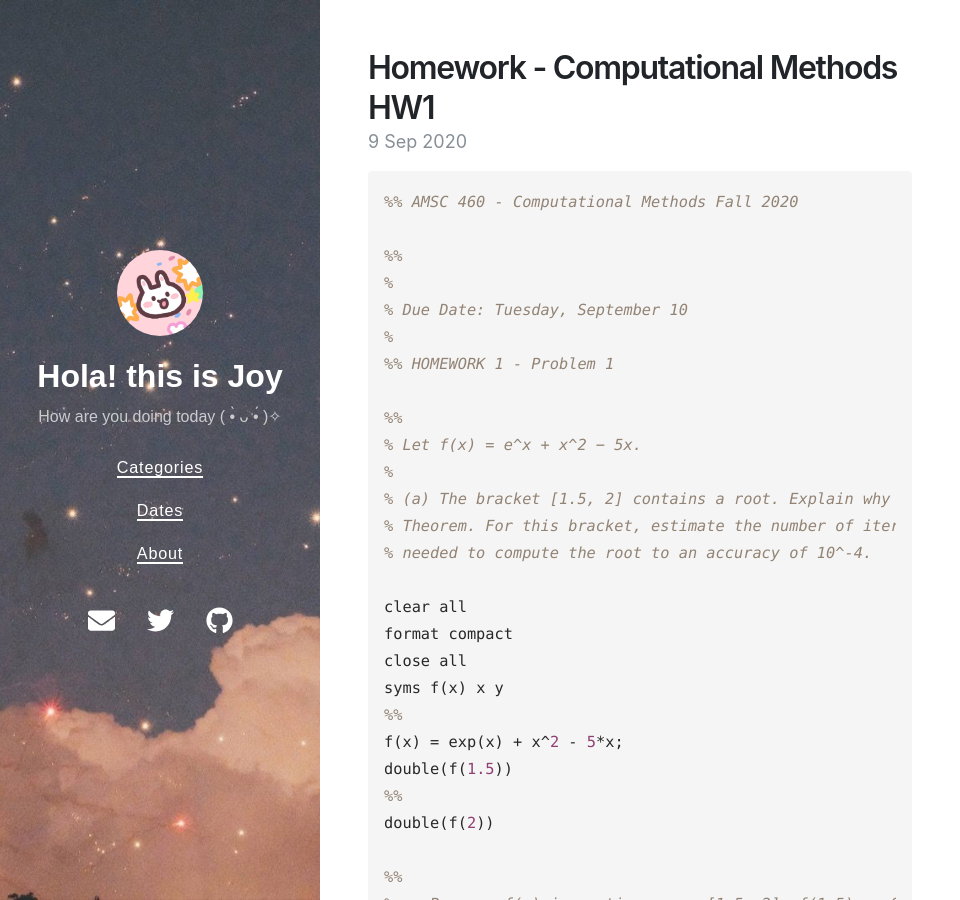
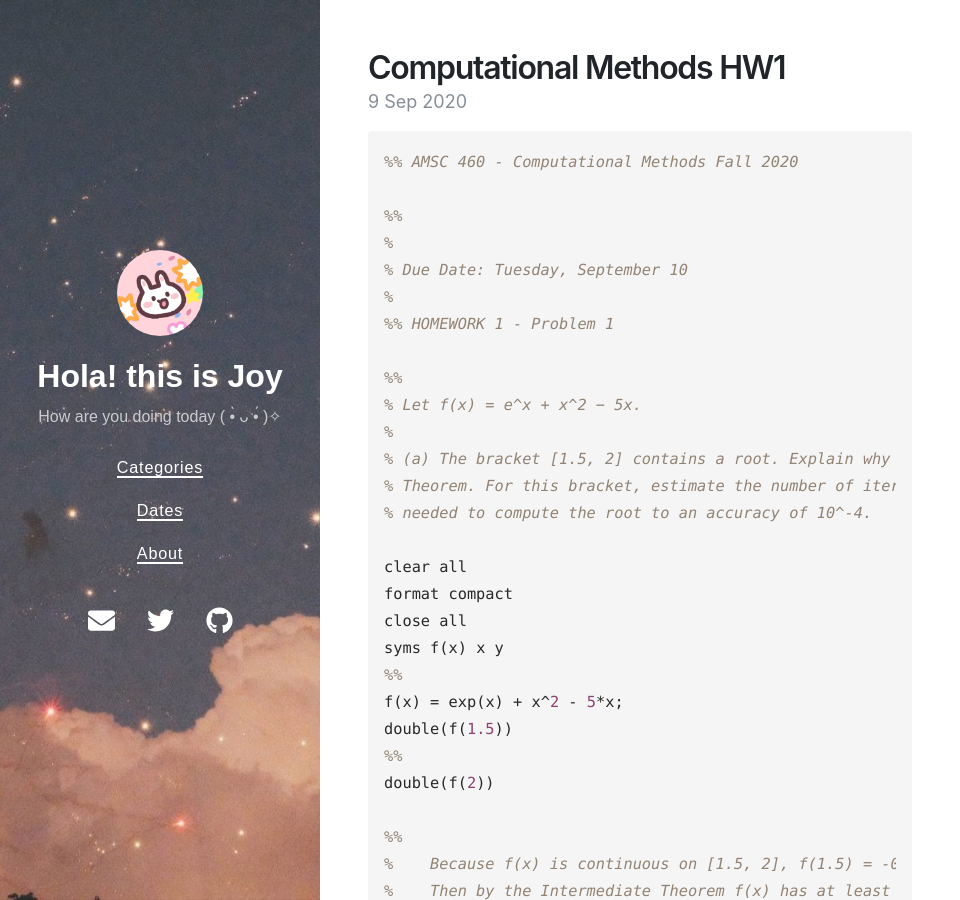
Before and after one commit to Joy3Luo/mathnotes, a Jekyll site: the page built from _posts/2020-09-09-Compu_Metho_HW1.md, in a window 1280 px wide and 900 px high. Shown: the whole window, without its empty margins (0-960 px from the left). Built offline with Jekyll 4.4.1, drawn with Linux system fonts in a browser that asks for light colours; nearby versions of some CDN libraries.

Commit message:
Update 2020-09-09-Compu_Metho_HW1.md

```diff
--- a/_posts/2020-09-09-Compu_Metho_HW1.md
+++ b/_posts/2020-09-09-Compu_Metho_HW1.md
@@ -1,8 +1,8 @@
 ---
 layout: post
-title: Homework - Computational Methods HW1
+title: Computational Methods HW1
 date: 2020-09-09 23:18 +0800
-tags: [Homework]
+tags: [UMD]
 ---
 
 <!-- Global site tag (gtag.js) - Google Analytics -->
```
